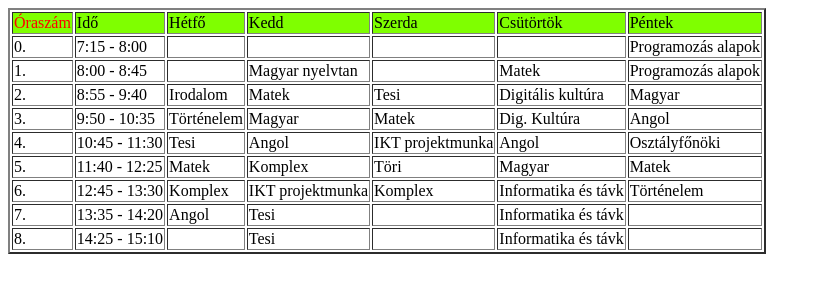
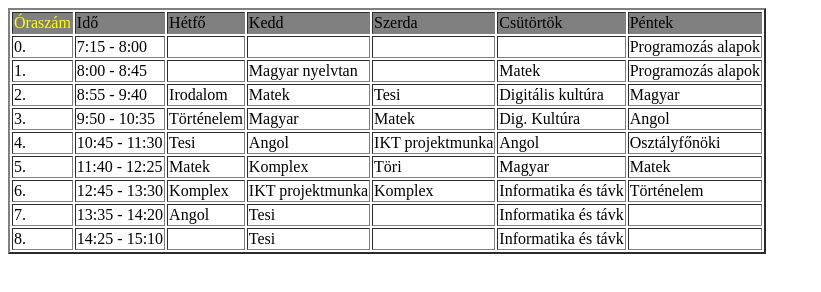
Before and after one commit to MezoGergo15/kollazs, a plain HTML site: page index.html in a window 1280 px wide. Shown: the whole page, without its empty margins (0-821 px from the left). Drawn offline with Linux system fonts and the light colour scheme.

Commit message:
Update index.html

```diff
--- a/index.html
+++ b/index.html
@@ -7,8 +7,8 @@
 </head>
 <body>
     <table border = "2px" >
-        <tr style="background-color: chartreuse;">
-            <td style="color: red;">Óraszám</td>
+        <tr style="background-color: gray;">
+            <td style="color: yellow;">Óraszám</td>
             <td>Idő</td>
             <td>Hétfő</td>
             <td>Kedd</td>
```
